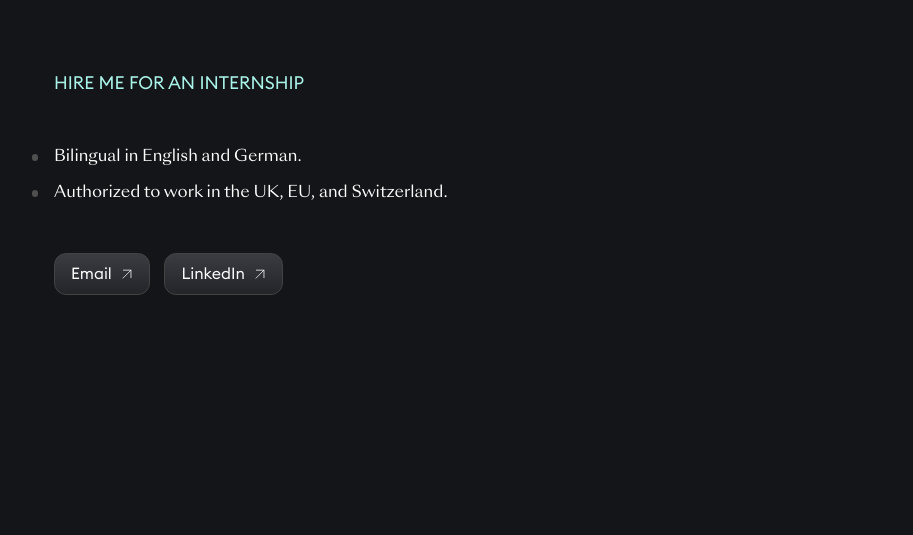
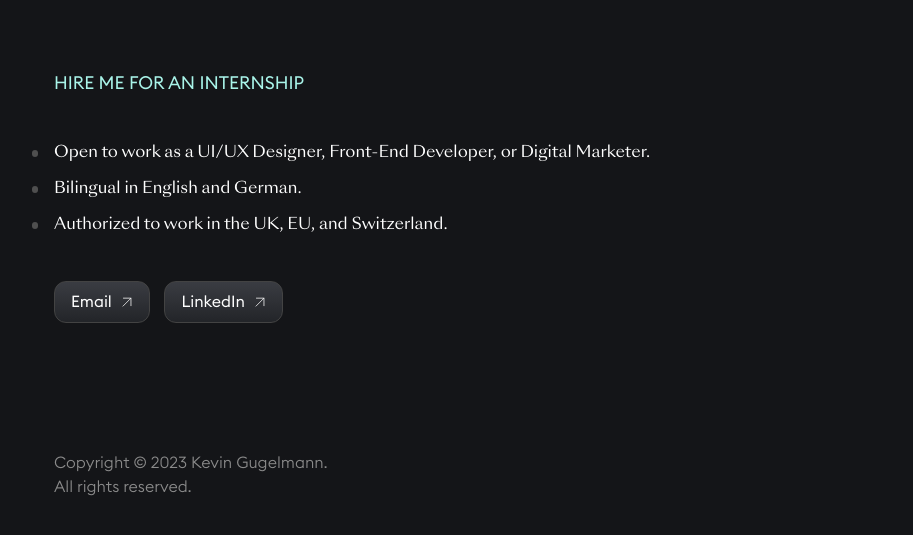
Before and after one commit to kevgug/portfolio, a SvelteKit app: page / in a window 1280 px wide. Shown: the part 1459-1994 px from the top of the page, without its empty margins (26-939 px from the left). Before the commit the page ends 1754 px from the top, so only its background shows below. Built offline with nearby package versions, Linux system fonts and the light colour scheme.

Commit message:
Add footer section - NEW: Euclid Square light - Added list item in CTA section

```diff
--- a/src/app.css
+++ b/src/app.css
@@ -8,6 +8,11 @@
     font-family: "Euclid Square";
     src: url("/fonts/euclid-square/EuclidSquare-Regular.otf");
     font-weight: normal;
+  }
+  @font-face {
+    font-family: "Euclid Square";
+    src: url("/fonts/euclid-square/EuclidSquare-Light.otf");
+    font-weight: 300;
   }
   @font-face {
     font-family: "Euclid Square";
--- a/src/lib/views/CtaSection.svelte
+++ b/src/lib/views/CtaSection.svelte
@@ -4,7 +4,11 @@
 
 <div>
   <h2 class="text-glacial-blue uppercase">Hire me for an internship</h2>
-  <ul class="my-10 md:my-12">
+  <ul class="my-9 md:my-10 lg:my-11">
+    <li>
+      Open to work as a UI/UX Designer, Front-End Developer, or Digital
+      Marketer.
+    </li>
     <li>Bilingual in English and German.</li>
     <li>Authorized to work in the UK, EU, and Switzerland.</li>
   </ul>
--- /dev/null
+++ b/src/lib/views/Footer.svelte
@@ -0,0 +1,8 @@
+<div
+  class="flex flex-col-reverse md:flex-row md:justify-between
+  		mb-10"
+>
+  <p class="text-muted-text-grey font-light">
+    Copyright © 2023 Kevin Gugelmann.<br />All rights reserved.
+  </p>
+</div>
--- a/src/routes/+page.svelte
+++ b/src/routes/+page.svelte
@@ -1,6 +1,7 @@
 <script>
   import Separator from "$lib/components/Separator.svelte";
   import CtaSection from "$lib/views/CtaSection.svelte";
+  import Footer from "$lib/views/Footer.svelte";
   import ProjectCard from "$lib/views/ProjectCard.svelte";
   import HeroSection from "../lib/views/HeroSection.svelte";
 </script>
@@ -26,10 +27,13 @@ px-[32px] lg:px-[2.5rem] xl:px-[5rem]"
       }}
     />
   </div>
-  <div class="py-20 md:py-24 lg:py-32">
+  <div class="pt-20 md:pt-24 lg:pt-32">
     <Separator />
   </div>
-  <CtaSection />
+  <div class="py-20 md:py-24 lg:py-32">
+    <CtaSection />
+  </div>
+  <Footer />
 </div>
 
 <style lang="postcss">
```
Also changed, not shown: static/fonts/euclid-square/EuclidSquare-Light.otf (added).
